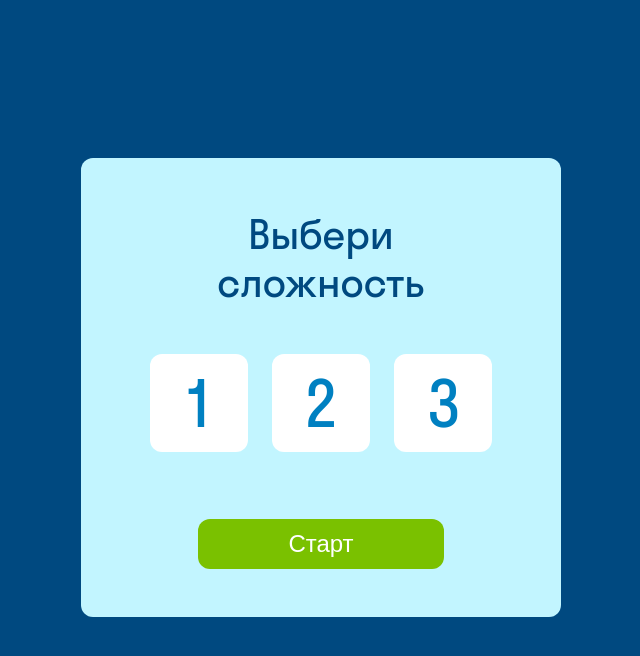
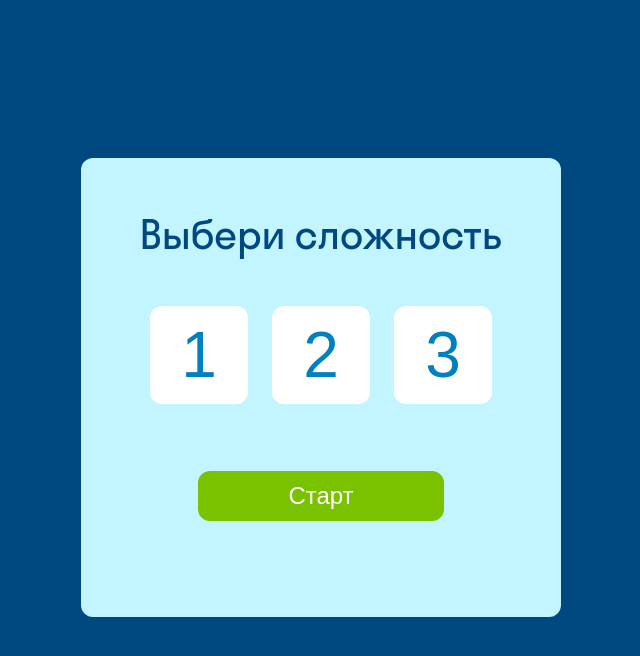
Before and after one commit to castieeel/gameCards, a plain HTML site: page index.html in a window 1280 px wide. Shown: the whole page, without its empty margins (319-959 px from the left). Drawn offline with Linux system fonts and the light colour scheme.

Commit message:
init HW 3.2

```diff
--- /dev/null
+++ b/JS/first.js
@@ -0,0 +1,59 @@
+function renderFirstScreenBlock(container) {
+    const title = document.createElement('p');
+    title.textContent = 'Выбери сложность';
+    title.classList.add('text');
+
+    const btnOne = document.createElement('button');
+    btnOne.textContent = 1;
+    btnOne.classList.add('box');
+    btnOne.addEventListener('click', () => {
+        handleButtonClick(1);
+    });
+
+    const btnTwo = document.createElement('button');
+    btnTwo.textContent = 2;
+    btnTwo.classList.add('box');
+    btnTwo.addEventListener('click', () => {
+        handleButtonClick(2);
+    });
+
+    const btnThree = document.createElement('button');
+    btnThree.textContent = 3;
+    btnThree.classList.add('box');
+    btnThree.addEventListener('click', () => {
+        handleButtonClick(3);
+    });
+
+    const btnStart = document.createElement('button');
+    btnStart.textContent = 'Старт';
+    btnStart.classList.add('btn-start');
+
+    const divContainer = document.createElement('div');
+    divContainer.classList.add('container');
+    container.appendChild(divContainer);
+    divContainer.appendChild(title);
+    const divNum = document.createElement('div');
+    divNum.classList.add('box-num');
+    divNum.appendChild(btnOne);
+    divNum.appendChild(btnTwo);
+    divNum.appendChild(btnThree);
+    divContainer.appendChild(divNum);
+    divContainer.appendChild(btnStart);
+}
+window.application.blocks['level-list'] = renderFirstScreenBlock;
+
+
+function renderFirstScreen() {
+    const divMain = document.createElement('div');
+    divMain.classList.add('main');
+    window.application.renderBlock('level-list', divMain);
+    APP.appendChild(divMain);
+}
+window.application.screens['first'] = renderFirstScreen;
+window.application.renderScreen('first');
+
+function handleButtonClick(level) {
+    const levelGame = level;
+    window.application.difficultyLevel = levelGame;
+    window.application.renderScreen('playing-field');
+}
--- /dev/null
+++ b/JS/index.js
@@ -0,0 +1,23 @@
+const APP = document.querySelector('.app');
+window.application = {
+    blocks: {},
+    screens: {},
+    timers: [],
+    difficultyLevel: Number,
+    renderScreen: function (screenName) {
+        //очистка экрана
+        if (window.application.screens[screenName]) {
+            APP.innerHTML = '';
+            window.application.screens[screenName]();
+        } else {
+            console.warn(`Экрана ${screenName} не существует`);
+        }
+    },
+    renderBlock: function (blockName, container) {
+        if (window.application.blocks[blockName]) {
+            window.application.blocks[blockName](container);
+        } else {
+            console.warn(`Блока ${blockName} не существует`);
+        }
+    }
+}
--- /dev/null
+++ b/JS/playingField.js
@@ -0,0 +1,14 @@
+function renderPlayingFieldBlock(container) {
+    const p = document.createElement('p');
+    const level = window.application.difficultyLevel;
+    p.textContent = "Уровень игры = " + level;
+    container.appendChild(p);
+}
+window.application.blocks['play-level'] = renderPlayingFieldBlock;
+
+function renderPlayScreen() {
+    const divMain = document.createElement('div');
+    window.application.renderBlock('play-level', divMain);
+    APP.appendChild(divMain);
+}
+window.application.screens['playing-field'] = renderPlayScreen;
--- a/index.html
+++ b/index.html
@@ -10,25 +10,11 @@
 </head>
 
 <body>
-    <div class="main">
-        <div class="container">
-            <p class="text">Выбери<br> сложность</p>
-            <div class="box-num">
-                <div class="box">
-                    <p>1</p>
-                </div>
-                <div class="box">
-                    <p>2</p>
-                </div>
-                <div class="box">
-                    <p>3</p>
-                </div>
-            </div>
-            <button class="btn-start">Старт</button>
-        </div>
-    </div>
+    <div class="app"></div>
 
-    <script src="/index.js"></script>
+    <script src="JS/index.js"></script>
+    <script src="/JS/first.js"></script>
+    <script src="/JS/playingField.js"></script>
 </body>
 
 </html>
--- a/style.css
+++ b/style.css
@@ -60,6 +60,7 @@ body{
     display: flex;
     justify-content: center;
     align-items: center;
+    border: none;
 }
 
 .btn-start{
```
Also changed, not shown: index.js (added).
